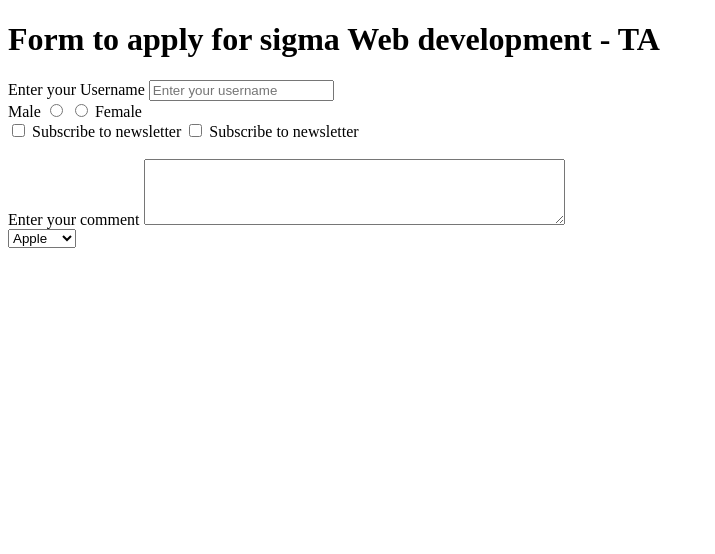
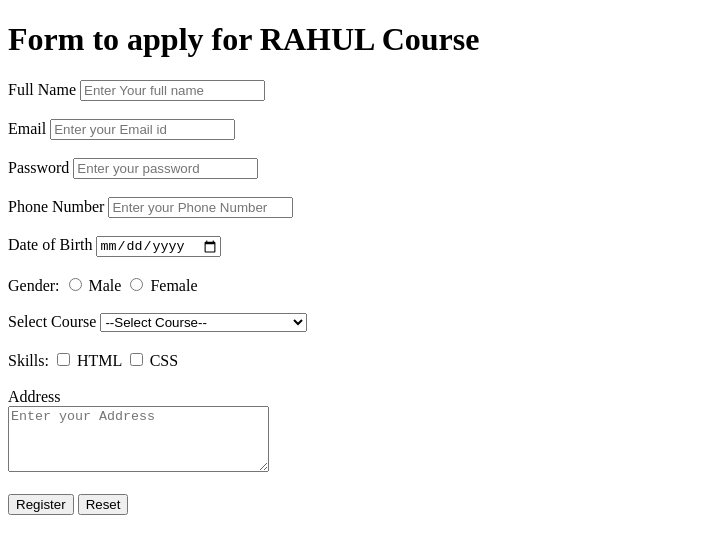
Before and after one commit to RahulKumar8363/Web-Development, a plain HTML site: page form _and_ inputtext/index.html in a window 1280 px wide. Shown: the whole page, without its empty margins (0-715 px from the left). Drawn offline with Linux system fonts and the light colour scheme.

Commit message:
Exercise - 8

```diff
--- /dev/null
+++ b/Resume_WebPage/alert.js
@@ -0,0 +1 @@
+alert("conform")
--- a/form _and_ inputtext/index.html
+++ b/form _and_ inputtext/index.html
@@ -1,50 +1,68 @@
 <!DOCTYPE html>
 <html lang="en">
-
 <head>
     <meta charset="UTF-8">
     <meta name="viewport" content="width=device-width, initial-scale=1.0">
-    <title>Forms - Lets learn it</title>
+    <title>Forms practices</title>
 </head>
+<body>
+    <h1>Form to apply for RAHUL Course</h1>
+    <form action="post">
+       <!-- full name -->
+        <label for="name">Full Name</label>
+        <input type="text" id="name" name="name" placeholder="Enter Your full name" required><br><br>
 
-<body>
-    <h1>Form to apply for sigma Web development - TA</h1>
-    <form action="post">
-        <div>
+        <!-- Email -->
+       <label for="email">Email</label>
+       <input type="email" id="email" name="email" placeholder="Enter your Email id" required><br><br>
 
+       <!-- Password -->
+        <label for="Password">Password</label>
+        <input type="password" name="password" id="password" placeholder="Enter your password" required><br><br>
 
-            <label for="username">Enter your Username</label>
-            <input type="text" id="username" name="username" placeholder="Enter your username">
-        </div>
-        <div>
-            <label for="male">Male</label>
-            <input type="radio" id="male" name="gender" value="male">
-            <input type="radio" id="female" name="gender" value="female">
-            <label for="female">Female</label>
-        </div>
+        <!-- PhoneNumber -->
+        <label for="phone">Phone Number</label>
+        <input type="tel" id="phone" name="phone" placeholder="Enter your Phone Number" required><br><br>
 
-        <div><input type="checkbox" id="subscribe" name="subscribe" value="yes">
-            <label for="subscribe">Subscribe to newsletter</label>
-            <input type="checkbox" id="subscribe" name="subscribe" value="yes">
-            <label for="subscribe">Subscribe to newsletter</label>
-        </div>
-        <div>
-            <br>
-            <label for="comment">Enter your comment</label>
-            <textarea id="comment" name="comment" rows="4" cols="50">
-</textarea>
-        </div>
-        <div>
-            <select name="fruits">
-                <option value="apple">Apple</option>
-                <option value="banana">Banana</option>
-                <option value="cherry">Cherry</option>
-            </select>
-        </div>
+        <!-- Date of Birth -->
+         <label for="dob">Date of Birth</label>
+         <input type="date" id="dob" name="dob" required><br><br>
 
+         <!-- Gender -->
+          <label>Gender:</label>
+          <input type="radio" name="male" id="gender" value="male">
+          <label for="male">Male</label>
 
-    </form>
+          <input type="radio" name="female" id="gender" value="female">
+          <label for="female">Female</label> <br><br>
 
+          <!-- course -->
+           <label for="course">Select Course</label>
+           <select name="course" id="course" required>
+            <option value="">--Select Course--</option>
+            <option value="CSE">Computer Science Engineering</option>
+            <option value="IT">Information Technology</option>
+            <option value="IEEE">Electrical Engineering</option>
+            <option value="ME">Mechnical Engineering</option>
+           </select><br><br>
+
+           <!-- Skills -->
+            <label>Skills:</label>
+            <input type="checkbox" name="Html" id="html" value="html">
+            <label for="html">HTML</label>
+
+            <input type="checkbox" id="css" name="skills" value="CSS">
+            <label for="css">CSS</label><br><br>
+
+            <!-- Address -->
+
+            <label for="address">Address</label><br>
+            <textarea name="address" id="address" rows="4" cols="30" placeholder="Enter your Address"></textarea><br><br>
+
+            <!-- Buttons -->
+
+            <button type="submit">Register</button>
+            <button type="reset">Reset</button>
+            </form>
 </body>
-
 </html>
```
Also changed, not shown: Exercise_8_Bonce_Animation/index.html (added, +40 -0 lines), Resume_WebPage/inedex.html (+2 -0 lines), video 5/index.html (+1 -1 lines), video 6/index.html (+6 -1 lines).
